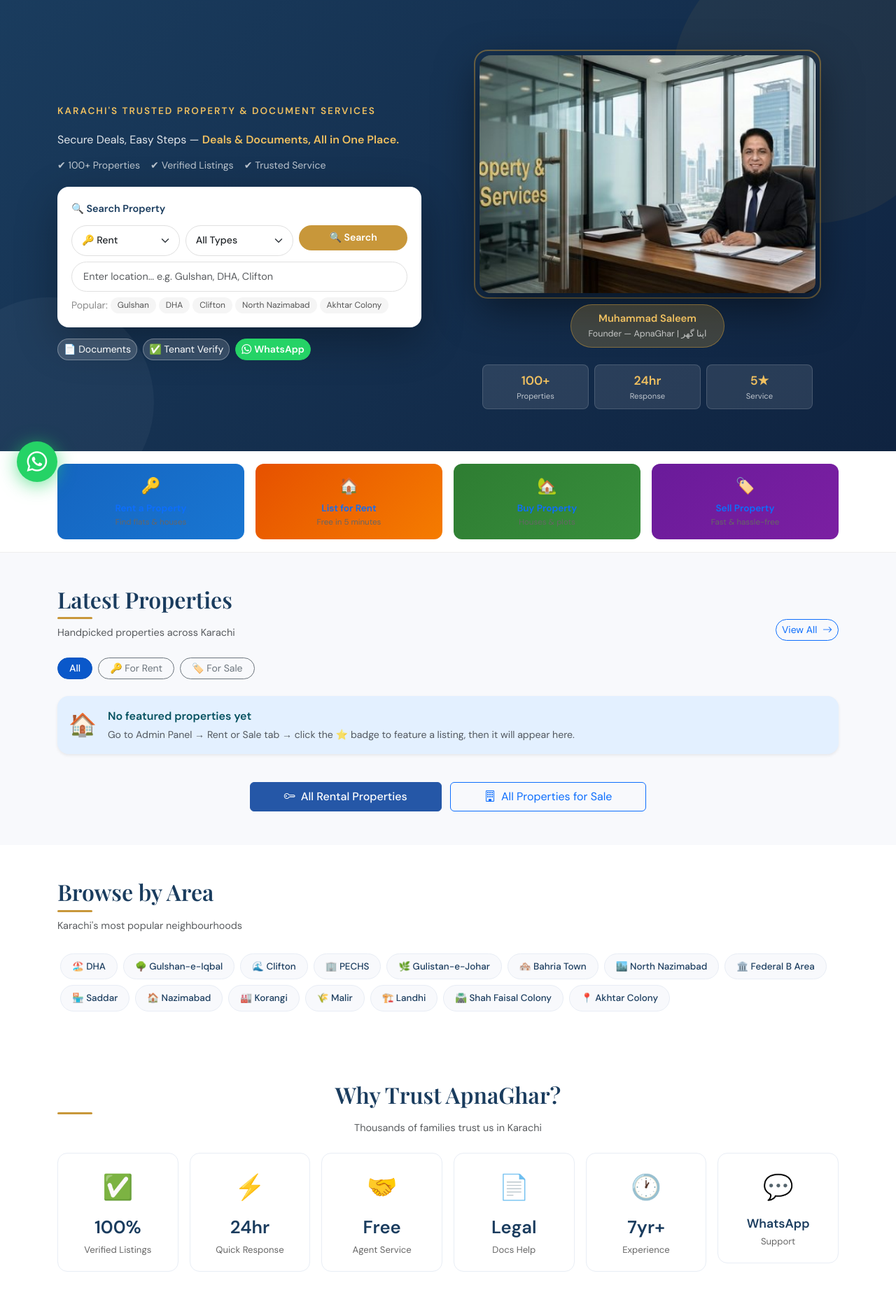
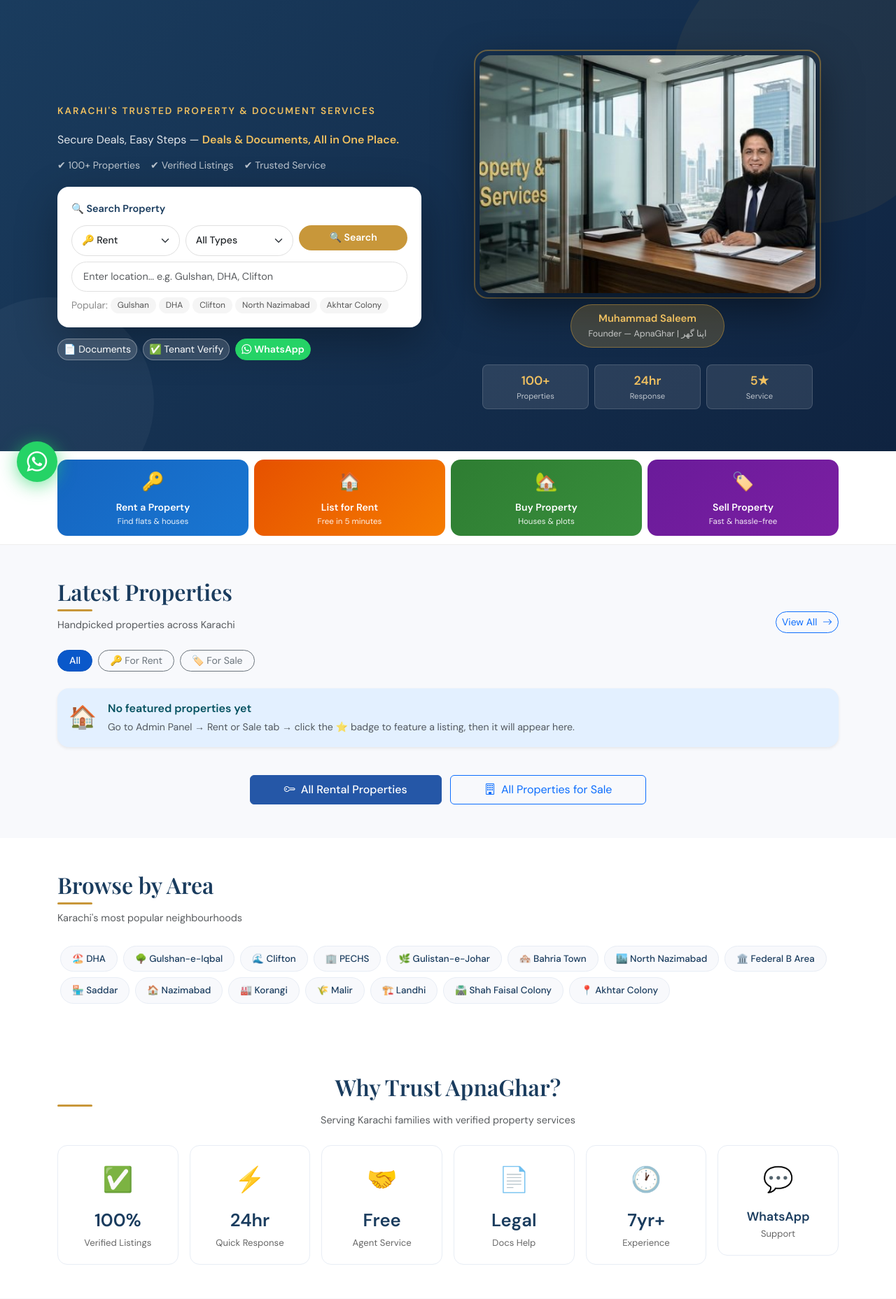
Before and after one commit to saleem9868-coder/secure-property-hub, a Flask app: template templates/index.html in a window 1280 px wide. Shown: the part 83-1940 px from the top of the page at 70% size. Run offline with Flask 3, Linux system fonts and the light colour scheme; the template is opened without the code that fills it, so the values that code supplies are empty; some libraries are stand-ins or nearby versions; some web fonts are replaced.

Commit message:
Update index.html

```diff
--- a/templates/index.html
+++ b/templates/index.html
@@ -167,35 +167,35 @@
 <!-- ═══════════════════════════════════════
      4 ACTION CARDS — compact strip below hero
 ════════════════════════════════════════ -->
-<section style="background:#fff;padding:18px 0;border-bottom:1px solid #eee;">
+<section style="background:#fff;padding:12px 0;border-bottom:1px solid #eee;">
     <div class="container">
-        <div class="row g-3 justify-content-center">
+        <div class="row g-2 justify-content-center">
             <div class="col-6 col-md-3">
-                <a href="{{ url_for('rent_lena') }}" class="action-card card-rl" style="padding:14px 12px;border-radius:12px;text-align:center;display:block;text-decoration:none;">
-                    <span style="font-size:1.4rem;">🔑</span>
-                    <div style="font-weight:700;font-size:.85rem;margin-top:4px;">Rent a Property</div>
-                    <div style="font-size:.72rem;color:#666;">Find flats & houses</div>
+                <a href="{{ url_for('rent_lena') }}" class="action-card card-rl">
+                    <span class="c-icon">🔑</span>
+                    <div class="c-title">Rent a Property</div>
+                    <div class="c-sub">Find flats & houses</div>
                 </a>
             </div>
             <div class="col-6 col-md-3">
-                <a href="{{ url_for('rent_dena') }}" class="action-card card-rd" style="padding:14px 12px;border-radius:12px;text-align:center;display:block;text-decoration:none;">
-                    <span style="font-size:1.4rem;">🏠</span>
-                    <div style="font-weight:700;font-size:.85rem;margin-top:4px;">List for Rent</div>
-                    <div style="font-size:.72rem;color:#666;">Free in 5 minutes</div>
+                <a href="{{ url_for('rent_dena') }}" class="action-card card-rd">
+                    <span class="c-icon">🏠</span>
+                    <div class="c-title">List for Rent</div>
+                    <div class="c-sub">Free in 5 minutes</div>
                 </a>
             </div>
             <div class="col-6 col-md-3">
-                <a href="{{ url_for('purchase_lena') }}" class="action-card card-buy" style="padding:14px 12px;border-radius:12px;text-align:center;display:block;text-decoration:none;">
-                    <span style="font-size:1.4rem;">🏡</span>
-                    <div style="font-weight:700;font-size:.85rem;margin-top:4px;">Buy Property</div>
-                    <div style="font-size:.72rem;color:#666;">Houses & plots</div>
+                <a href="{{ url_for('purchase_lena') }}" class="action-card card-buy">
+                    <span class="c-icon">🏡</span>
+                    <div class="c-title">Buy Property</div>
+                    <div class="c-sub">Houses & plots</div>
                 </a>
             </div>
             <div class="col-6 col-md-3">
-                <a href="{{ url_for('sale_dena') }}" class="action-card card-sell" style="padding:14px 12px;border-radius:12px;text-align:center;display:block;text-decoration:none;">
-                    <span style="font-size:1.4rem;">🏷️</span>
-                    <div style="font-weight:700;font-size:.85rem;margin-top:4px;">Sell Property</div>
-                    <div style="font-size:.72rem;color:#666;">Fast & hassle-free</div>
+                <a href="{{ url_for('sale_dena') }}" class="action-card card-sell">
+                    <span class="c-icon">🏷️</span>
+                    <div class="c-title">Sell Property</div>
+                    <div class="c-sub">Fast & hassle-free</div>
                 </a>
             </div>
         </div>
@@ -361,7 +361,7 @@
 <section class="py-5">
     <div class="container">
         <h2 class="sec-title mb-2 text-center" style="display:block;">Why Trust ApnaGhar?</h2>
-        <p class="text-muted text-center mb-4" style="font-size:.9rem;">Thousands of families trust us in Karachi</p>
+        <p class="text-muted text-center mb-4" style="font-size:.9rem;">Serving Karachi families with verified property services</p>
         <div class="row g-3">
             <div class="col-6 col-md-4 col-lg-2">
                 <div class="trust-badge">
```
